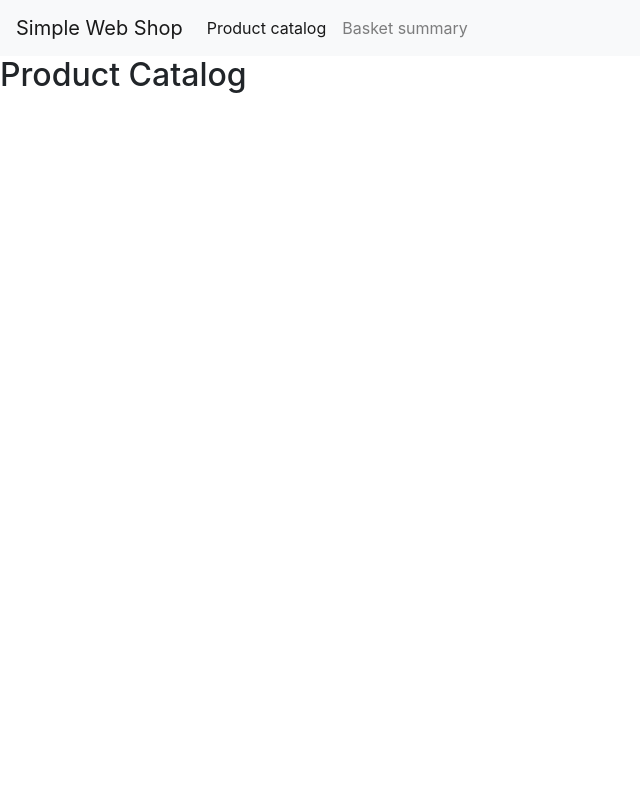
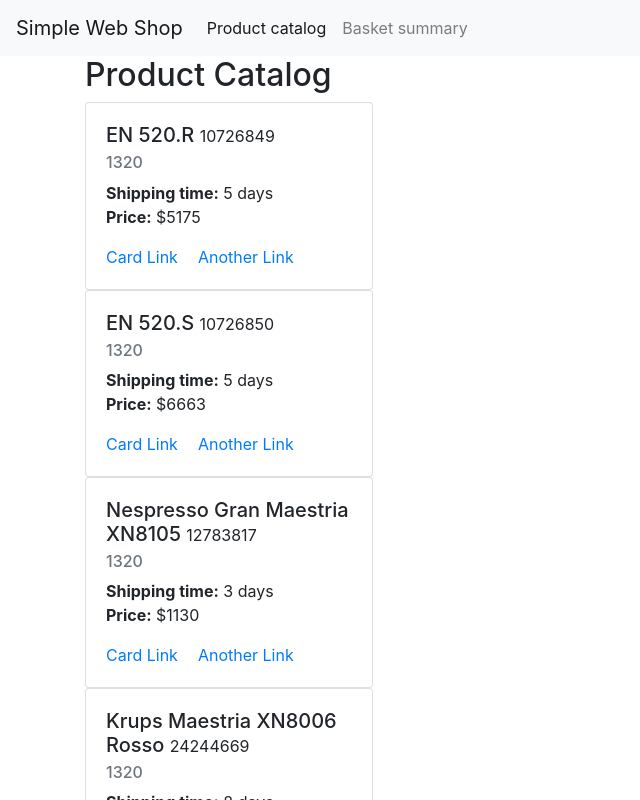
Before and after one commit to patni1992/web-shop, a React (Create React App) app: page / in a window 1280 px wide. Shown: the top 800 px of the page, without its empty margins (0-640 px from the left). Built offline with nearby package versions, Linux system fonts and the light colour scheme.

Commit message:
add products component

```diff
--- a/src/components/ProductCatalog.js
+++ b/src/components/ProductCatalog.js
@@ -1,10 +1,20 @@
 import React from "react";
-function ProductCatalog() {
-    return (
-      <div>
-        <h2>Product Catalog</h2>
-      </div>
-    );
-  }
+import PropTypes from 'prop-types';
+import { Container } from "react-bootstrap"
+import Products from "./Products";
 
-  export default ProductCatalog;
+function ProductCatalog({products}) {
+  return (
+    <Container>
+      <h2>Product Catalog</h2>
+      <Products products={products} />
+    </Container>
+  );
+}
+
+ProductCatalog.propTypes = {
+  products: PropTypes.array.isRequired,
+}
+
+
+export default ProductCatalog;
--- /dev/null
+++ b/src/components/Products.js
@@ -0,0 +1,31 @@
+
+import React from "react";
+import { Card } from "react-bootstrap"
+import PropTypes from 'prop-types';
+
+function Products({products}) {
+  return (
+    products.map(product => (
+        <Card style={{ width: "18rem" }}>
+          <Card.Body>
+            <Card.Title>{product.name} <small>{product.id}</small></Card.Title>
+            <Card.Subtitle className="mb-2 text-muted">
+              {product.category}
+            </Card.Subtitle>
+            <Card.Text>
+              <p className="mb-0"><strong>Shipping time:</strong> {product.shippingDay } days</p>
+              <p className="mt-0" ><strong>Price:</strong> ${product.price }</p>
+            </Card.Text>
+            <Card.Link href="#">Card Link</Card.Link>
+            <Card.Link href="#">Another Link</Card.Link>
+          </Card.Body>
+        </Card>
+      ))
+  );
+}
+
+Products.propTypes = {
+    products: PropTypes.array.isRequired,
+  }
+
+export default Products;
```
